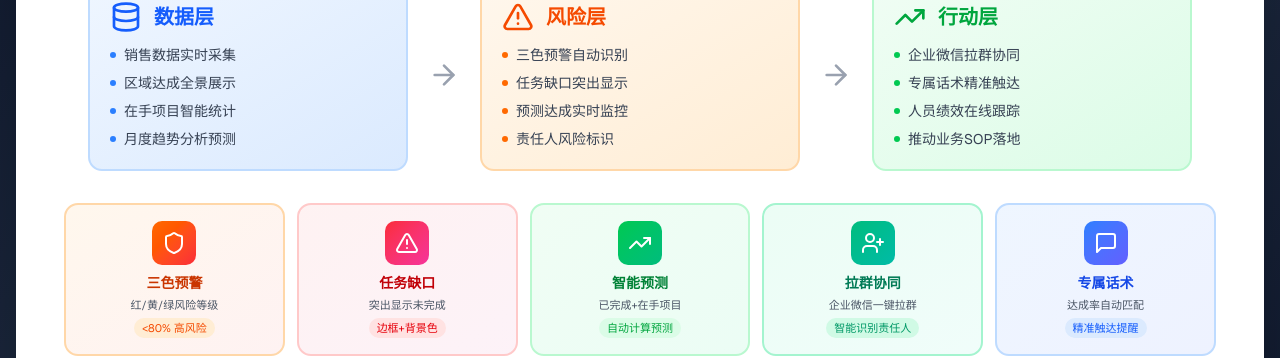
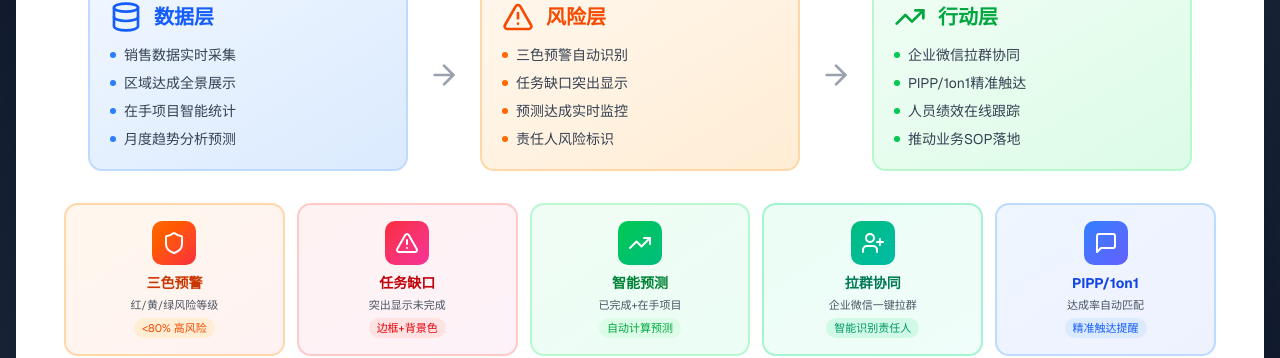
Before and after one commit to navylee1990/coze_jsc, a Next.js app: page /ppt in a window 1280 px wide. Shown: the part 238-596 px from the top of the page. Built offline with nearby package versions, Linux system fonts and the light colour scheme.

Commit message:
feat: 将PPT中"专属话术"改为"PIPP/1on1"

```diff
--- a/src/app/ppt/page.tsx
+++ b/src/app/ppt/page.tsx
@@ -94,7 +94,7 @@ export default function PPTPage() {
                     </div>
                     <div className="flex items-center gap-2">
                       <div className="w-1.5 h-1.5 rounded-full bg-green-500"></div>
-                      <span>专属话术精准触达</span>
+                      <span>PIPP/1on1精准触达</span>
                     </div>
                     <div className="flex items-center gap-2">
                       <div className="w-1.5 h-1.5 rounded-full bg-green-500"></div>
@@ -176,14 +176,14 @@ export default function PPTPage() {
               </div>
             </div>
 
-            {/* 专属话术 */}
+            {/* PIPP/1on1 */}
             <div className="bg-gradient-to-br from-blue-50 to-indigo-50 rounded-xl p-4 border-2 border-blue-200">
               <div className="flex flex-col items-center text-center">
                 <div className="p-2.5 bg-gradient-to-br from-blue-500 to-indigo-500 rounded-lg mb-2">
                   <MessageSquare className="w-6 h-6 text-white" />
                 </div>
                 <div className="flex items-center gap-1 mb-1">
-                  <h3 className="text-sm font-bold text-blue-700">专属话术</h3>
+                  <h3 className="text-sm font-bold text-blue-700">PIPP/1on1</h3>
                 </div>
                 <div className="text-[11px] text-gray-600 mb-1">达成率自动匹配</div>
                 <div className="text-[11px] text-blue-600 bg-blue-100 px-2 py-0.5 rounded-full">
```
